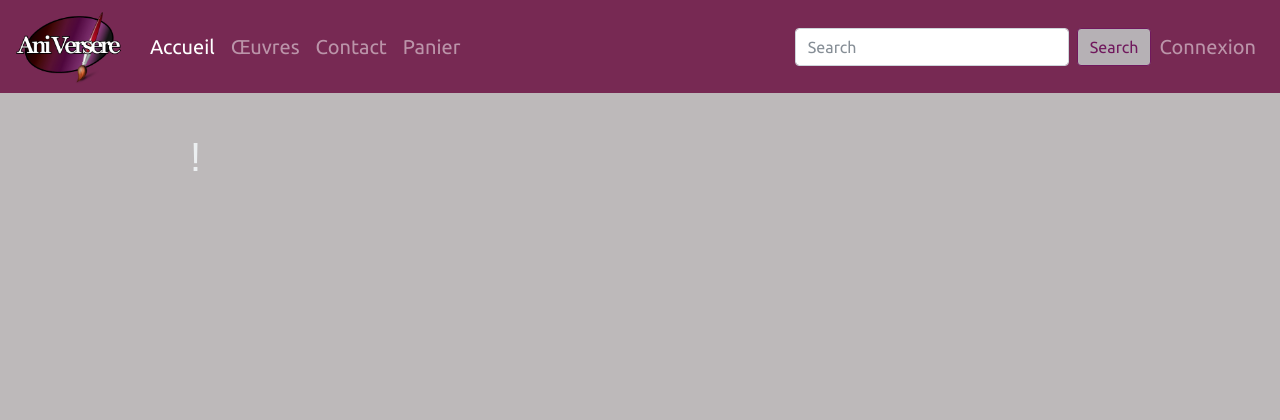
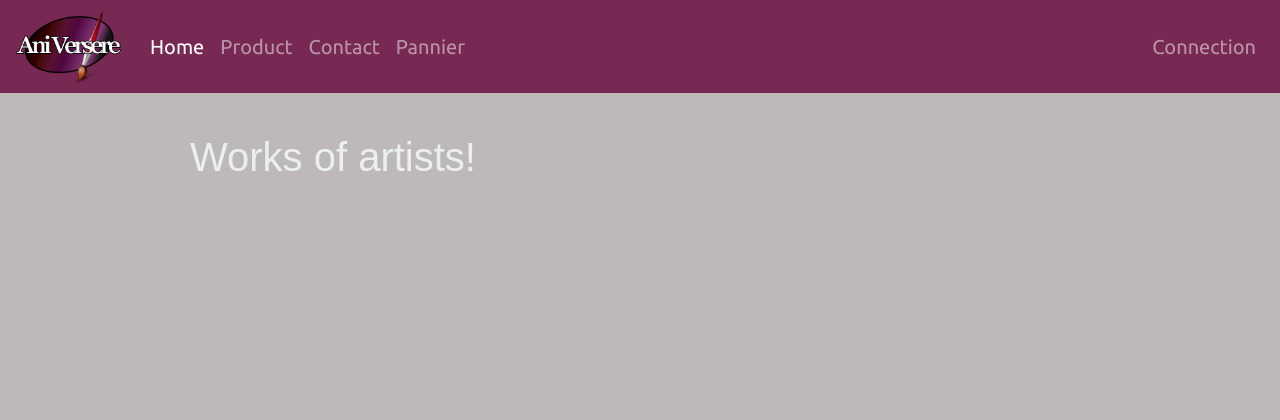
Before and after one commit to LusineKaryan/Symfony_FilRouge, a Symfony app: template templates/versere/index.html.twig in a window 1280 px wide. Shown: the top 420 px of the page. Run offline with Twig, Linux system fonts and the light colour scheme; the template is opened without the code that fills it, so the values that code supplies are empty; some libraries are stand-ins or nearby versions.

Commit message:
Multilingue

```diff
--- a/config/services.yaml
+++ b/config/services.yaml
@@ -4,6 +4,7 @@
 # Put parameters here that don't need to change on each machine where the app is deployed
 # https://symfony.com/doc/current/best_practices/configuration.html#application-related-configuration
 parameters:
+    app.locales: [en, fr]
 
 services:
     # default configuration for services in *this* file
--- a/templates/base.html.twig
+++ b/templates/base.html.twig
@@ -53,25 +53,34 @@
             <div class="collapse navbar-collapse" id="navbarColor02">
                 <ul class="navbar-nav mr-auto">
                     <li class="nav-item active">
-                        <a class="nav-link" href="{{ path('home') }}">Accueil
+                        <a class="nav-link" href="{{ path('home') }}">{% trans %}Home{% endtrans %}
                         <span class="sr-only">(current)</span>
                         </a>
                     </li>
                     <li class="nav-item">
-                        <a class="nav-link" href="{{ path('versere') }}">Œuvres</a>
+                        <a class="nav-link" href="{{ path('versere') }}">{% trans %}Product{% endtrans %}</a>
                     </li>
                     <li class="nav-item">
                         <a class="nav-link" href="{{ path('contact') }}">Contact</a>
                     </li>
                     <li class="nav-item">
-                        <a class="nav-link" href="{{ path('cart_index') }}">Panier</a>
+                        <a class="nav-link" href="{{ path('cart_index') }}">{% trans %}Pannier{% endtrans %}</a>
                     </li>
                 </ul>
+                <ul class="navbar-nav ml-auto">
+                    {% for locale in locales %}
+                        {% if locale != app.request.locale %}
+                        <li class="nav-item">
+                            <a class="nav-link" href="{{ path('change_locale', {'locale': locale})}}"><img src="{{ asset('images/icons/'~locale~'.png') }}" alt="{{locale}}" style="width:60px"></a>
+                        </li>
+                        {% endif %}
+                    {% endfor %}
+                </ul>
 
-                <form class="form-inline my-2 my-lg-0">
+                {# <form class="form-inline my-2 my-lg-0">
                 <input class="form-control mr-sm-2" type="text" placeholder="Search">
                 <button class="btn btn-secondary my-2 my-sm-0" type="submit">Search</button>
-                </form>
+                </form> #}
 
                 <ul class="nav navbar-nav float-md-right">
                     {% if app.user %}
@@ -79,15 +88,15 @@
                     <a class="nav-link dropdown-toggle" data-toggle="dropdown" href="#" role="button" aria-haspopup="true" aria-expanded="false">{{app.user.name }}</a>
                     <div class="dropdown-menu" style="left: -40px;">
                         {% if 'ROLE_ADMIN' in app.user.roles %}
-                        <a class="dropdown-item" href="/admin"><i class="fa fa-unlock"></i>Tableau de bord</a>
+                        <a class="dropdown-item" href="/admin"><i class="fa fa-unlock"></i>{% trans %}Dashboard{% endtrans %}</a>
                         <div class="dropdown-divider"></div>
                         {% endif %}
-                        <a class="dropdown-item" href="{{ path('app_logout') }}">Se déconnecter</a>
+                        <a class="dropdown-item" href="{{ path('app_logout') }}">{% trans %}Sign out{% endtrans %}</a>
                     </div>
                     </li>
                     {% else %}
                     <li class="nav-item">
-                        <a class="nav-link" href="{{ path('app_login') }}">Connexion</a>
+                        <a class="nav-link" href="{{ path('app_login') }}">{% trans %}Connection{% endtrans %}</a>
                     </li>
                     {% endif %}
                 </ul>
--- a/templates/versere/index.html.twig
+++ b/templates/versere/index.html.twig
@@ -27,7 +27,7 @@
     }  */
 </style>
 
-    <h1 class="page-title">{{ controller_name }}! </h1>
+    <h1 class="page-title">{% trans %}Works of artists!{% endtrans %} </h1>
 
     <div class="navigation">
         {{ knp_pagination_render(produits) }}
--- a/templates/versere/show.html.twig
+++ b/templates/versere/show.html.twig
@@ -16,6 +16,12 @@
 
     <div class="content">
         <h2 class="h2">Description détaillée de la peinture</h2>
+
+        {% for message in app.flashes('message') %}
+            <div class="alert alert-success">
+                {{ message }}
+            </div>
+        {% endfor %}
         <div class="container">
             <div class="row">
                 <div class="col-sm-12 col-md-6">
```
Also changed, not shown: src/Controller/Admin/DashboardController.php (+7 -1 lines), src/Controller/MainController.php (added, +23 -0 lines), src/Controller/VersereController.php (+6 -3 lines), src/EventSubscriber/LocaleSubscriber.php (added, +40 -0 lines), templates/main/index.html.twig (added, +20 -0 lines), public/images/icons/en.png (added), public/images/icons/fr.png (added), 6 other files.
